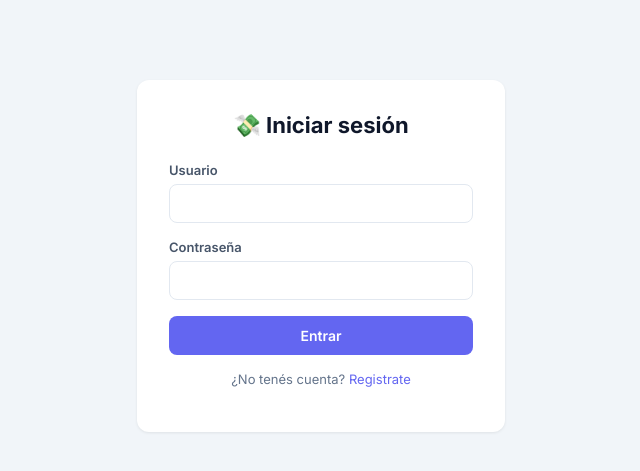
After one commit to bautinca/prototipo-gestion-G11, a Django app: page /login/ in a window 1280 px wide. The commit adds this page. Shown: the top 471 px of the page, without its empty margins (319-959 px from the left). Run offline with Django 5.2, Linux system fonts and the light colour scheme.

Commit message:
add login and users register

```diff
--- a/groupExpenses/groupExpenses/settings.py
+++ b/groupExpenses/groupExpenses/settings.py
@@ -116,3 +116,5 @@ USE_TZ = True
 # https://docs.djangoproject.com/en/6.0/howto/static-files/
 
 STATIC_URL = 'static/'
+
+LOGIN_URL = '/login/'
--- a/groupExpenses/prototype/models.py
+++ b/groupExpenses/prototype/models.py
@@ -1,4 +1,5 @@
 from django.db import models
+from django.contrib.auth.models import User
 from decimal import Decimal
 
 CURRENCY_CHOICES = [
@@ -8,6 +9,7 @@ CURRENCY_CHOICES = [
 ]
 
 class Group(models.Model):
+    owner = models.ForeignKey(User, on_delete=models.CASCADE, null=True, blank=True)
     name = models.CharField(max_length=200)
     currency = models.CharField(max_length=3, choices=CURRENCY_CHOICES, default='ARS')
     members = models.JSONField(default=list)
--- /dev/null
+++ b/groupExpenses/prototype/templates/prototype/login.html
@@ -0,0 +1,33 @@
+{% extends "main.html" %}
+{% block content %}
+<style>
+  .auth-wrap { max-width: 400px; margin: 80px auto; padding: 0 16px; }
+  .auth-card { background: white; border-radius: 12px; box-shadow: 0 1px 3px rgba(0,0,0,0.08); padding: 32px; }
+  .auth-title { font-size: 22px; font-weight: 700; color: #0f172a; margin: 0 0 24px; text-align: center; }
+  .auth-field { margin-bottom: 16px; }
+  .auth-field label { display: block; font-size: 13px; font-weight: 600; color: #475569; margin-bottom: 6px; }
+  .auth-field input { width: 100%; padding: 10px 12px; border: 1px solid #e2e8f0; border-radius: 8px; font-size: 14px; font-family: inherit; outline: none; box-sizing: border-box; }
+  .auth-field input:focus { border-color: #6366f1; }
+  .btn-auth { width: 100%; background: #6366f1; color: white; border: none; padding: 11px; border-radius: 8px; font-size: 14px; font-weight: 600; cursor: pointer; font-family: inherit; }
+  .btn-auth:hover { background: #4f46e5; }
+  .auth-link { text-align: center; margin-top: 16px; font-size: 13px; color: #64748b; }
+</style>
+<div class="auth-wrap">
+  <div class="auth-card">
+    <p class="auth-title">💸 Iniciar sesión</p>
+    <form method="POST">
+      {% csrf_token %}
+      <div class="auth-field">
+        <label>Usuario</label>
+        <input type="text" name="username" autocomplete="username" required>
+      </div>
+      <div class="auth-field">
+        <label>Contraseña</label>
+        <input type="password" name="password" autocomplete="current-password" required>
+      </div>
+      <button type="submit" class="btn-auth">Entrar</button>
+    </form>
+    <p class="auth-link">¿No tenés cuenta? <a href="{% url 'register' %}">Registrate</a></p>
+  </div>
+</div>
+{% endblock content %}
--- a/groupExpenses/prototype/urls.py
+++ b/groupExpenses/prototype/urls.py
@@ -8,4 +8,7 @@ urlpatterns = [
     path('group/<str:pk>/update-name/', views.updateName, name='update-name'),
     path('create-group/', views.createGroup, name='create-group'),
     path('update-group/<str:pk>/', views.updateGroup, name='update-group'),
+    path('register/', views.register_view, name='register'),
+    path('login/', views.login_view, name='login'),
+    path('logout/', views.logout_view, name='logout'),
 ]
--- a/groupExpenses/prototype/views.py
+++ b/groupExpenses/prototype/views.py
@@ -1,5 +1,8 @@
 from django.shortcuts import render, redirect, get_object_or_404
 from django.contrib import messages
+from django.contrib.auth import authenticate, login, logout
+from django.contrib.auth.models import User
+from django.contrib.auth.decorators import login_required
 from decimal import Decimal, InvalidOperation
 from .models import Group, Expense, CURRENCY_CHOICES
 from .forms import GroupForm
@@ -8,13 +11,15 @@ from .utils import calculate_debts
 MAX_AMOUNT = Decimal('999999999.99')
 
 
+@login_required
 def home(request):
-    groups = Group.objects.all()
+    groups = Group.objects.filter(owner=request.user)
     return render(request, './prototype/home.html', {'groups': groups})
 
 
+@login_required
 def group(request, pk):
-    group = get_object_or_404(Group, id=pk)
+    group = get_object_or_404(Group, id=pk, owner=request.user)
 
     if request.method == 'POST':
         if 'new_member' in request.POST:
@@ -135,8 +140,9 @@ def group(request, pk):
     return render(request, './prototype/group.html', context)
 
 
+@login_required
 def deleteMember(request, pk):
-    group = get_object_or_404(Group, id=pk)
+    group = get_object_or_404(Group, id=pk, owner=request.user)
     if request.method == 'POST':
         member_name = request.POST.get('member_name', '').strip()
         if member_name and member_name in group.members:
@@ -152,8 +158,9 @@ def deleteMember(request, pk):
     return redirect('group', pk=pk)
 
 
+@login_required
 def updateName(request, pk):
-    group = get_object_or_404(Group, id=pk)
+    group = get_object_or_404(Group, id=pk, owner=request.user)
     if request.method == 'POST':
         name = request.POST.get('name', '').strip()
         if name:
@@ -162,18 +169,22 @@ def updateName(request, pk):
     return redirect('group', pk=pk)
 
 
+@login_required
 def createGroup(request):
     form = GroupForm()
     if request.method == 'POST':
         form = GroupForm(request.POST)
         if form.is_valid():
-            form.save()
+            new_group = form.save(commit=False)
+            new_group.owner = request.user
+            new_group.save()
             return redirect('home')
     return render(request, './prototype/group_form.html', {'form': form})
 
 
+@login_required
 def updateGroup(request, pk):
-    group = get_object_or_404(Group, id=pk)
+    group = get_object_or_404(Group, id=pk, owner=request.user)
     old_currency = group.currency
     form = GroupForm(request.POST or None, instance=group)
 
@@ -201,3 +212,35 @@ def updateGroup(request, pk):
             return redirect('group', pk=pk)
 
     return render(request, './prototype/group_form.html', {'form': form, 'group': group})
+
+
+def register_view(request):
+    if request.method == 'POST':
+        username = request.POST.get('username', '').strip().lower()
+        password = request.POST.get('password', '')
+        if not username or not password:
+            messages.error(request, 'Completá todos los campos.')
+            return render(request, 'prototype/register.html')
+        if User.objects.filter(username=username).exists():
+            messages.error(request, 'Ese nombre de usuario ya existe.')
+            return render(request, 'prototype/register.html')
+        User.objects.create_user(username=username, password=password)
+        return redirect('login')
+    return render(request, 'prototype/register.html')
+
+
+def login_view(request):
+    if request.method == 'POST':
+        username = request.POST.get('username', '').strip().lower()
+        password = request.POST.get('password', '')
+        user = authenticate(request, username=username, password=password)
+        if user is not None:
+            login(request, user)
+            return redirect('home')
+        messages.error(request, 'Usuario o contraseña incorrectos.')
+    return render(request, 'prototype/login.html')
+
+
+def logout_view(request):
+    logout(request)
+    return redirect('login')
--- a/groupExpenses/templates/main.html
+++ b/groupExpenses/templates/main.html
@@ -17,6 +17,12 @@
   </style>
 </head>
 <body>
+  {% if user.is_authenticated %}
+  <div style="background:white;border-bottom:1px solid #e2e8f0;padding:10px 24px;display:flex;justify-content:flex-end;align-items:center;gap:12px;font-size:13px;color:#64748b;">
+    <span>{{ user.username }}</span>
+    <a href="{% url 'logout' %}" style="color:#ef4444;font-weight:600;">Cerrar sesión</a>
+  </div>
+  {% endif %}
   {% if messages %}
   <div style="max-width:720px;margin:16px auto 0;padding:0 16px;">
     {% for message in messages %}
```
Also changed, not shown: groupExpenses/prototype/templates/prototype/register.html (added, +33 -0 lines), groupExpenses/prototype/migrations/0002_group_owner.py (added).
